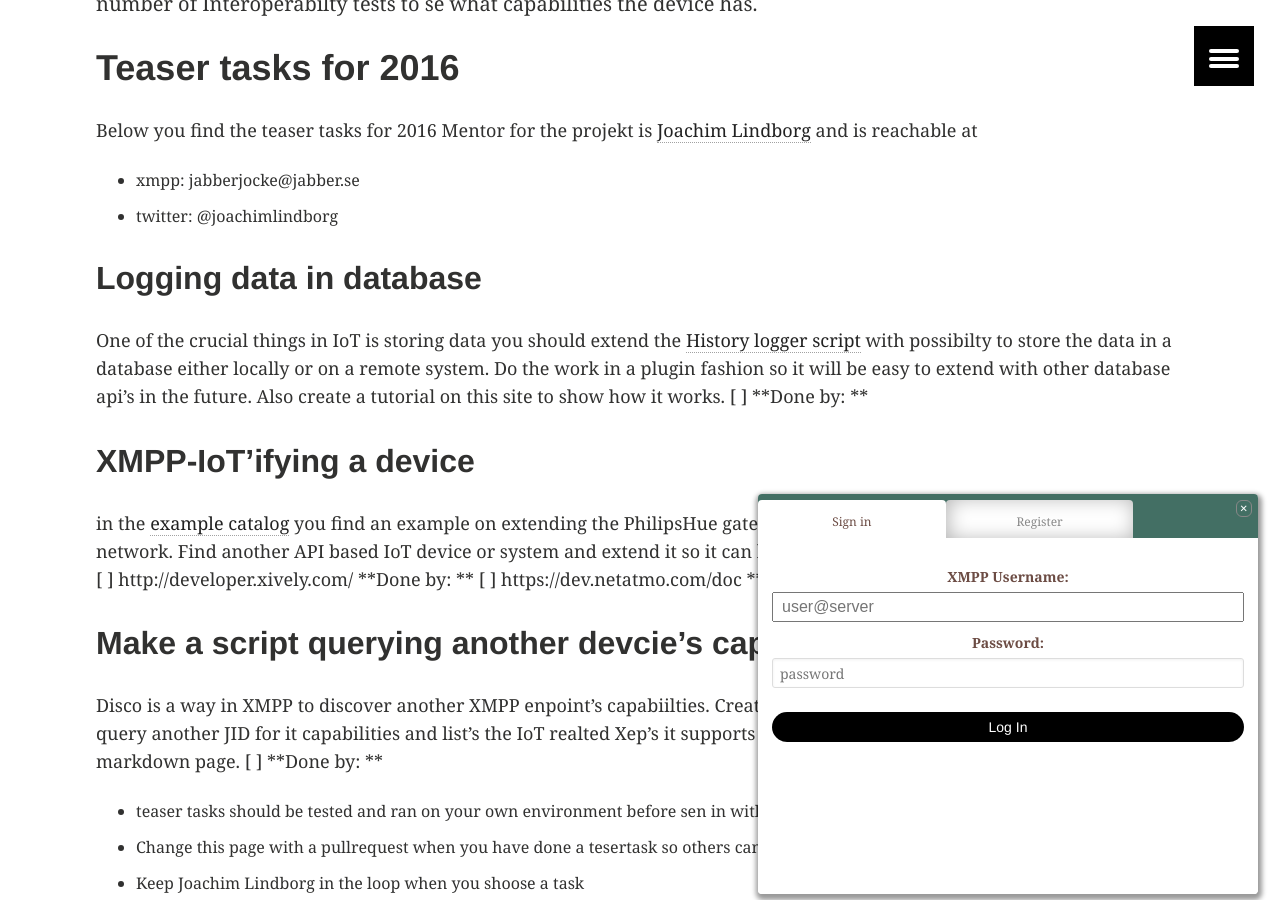
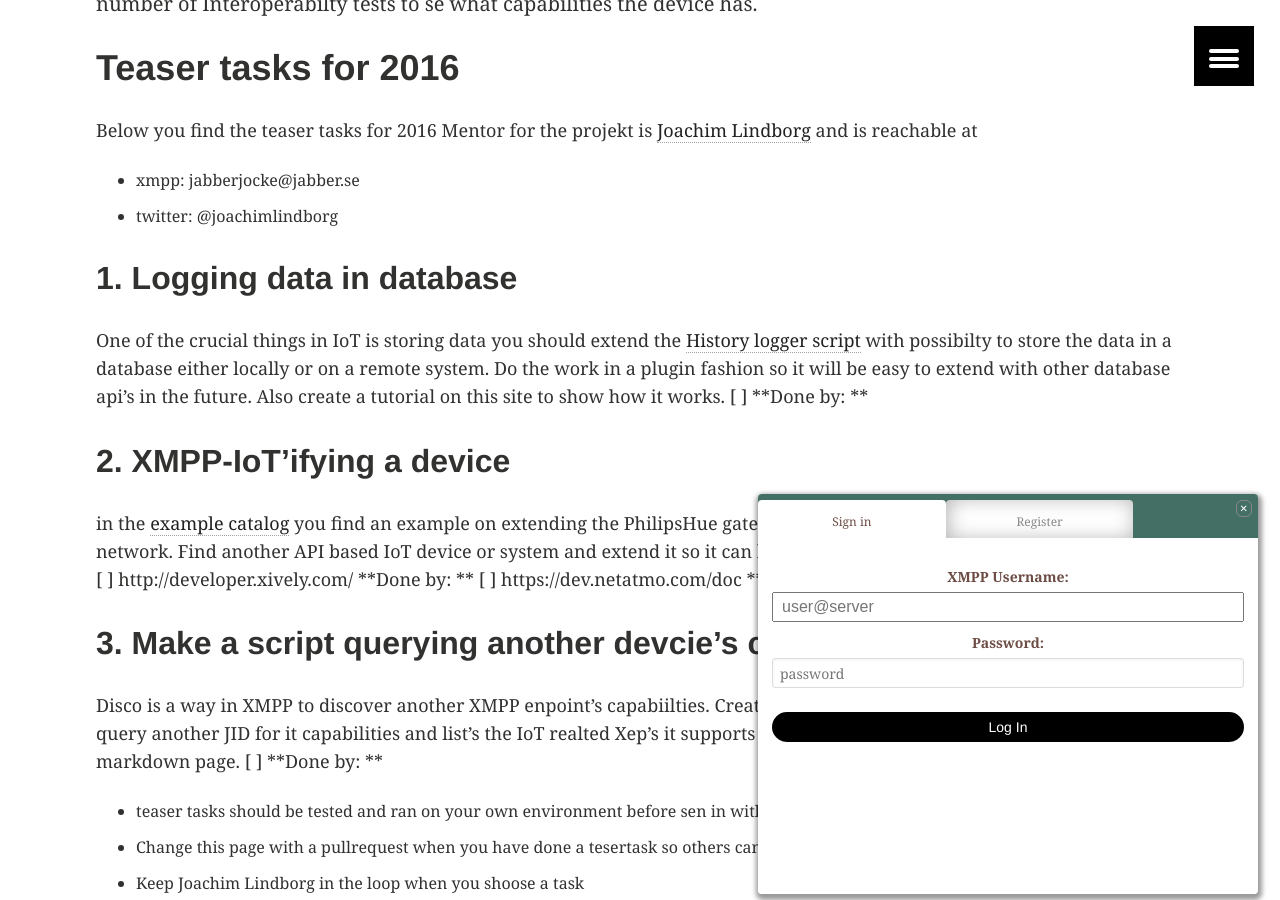
Before and after one commit to xmpp-iot/xmpp-iot.github.io, a Jekyll site: the page built from gsoc/index.md, in a window 1280 px wide and 900 px high, scrolled down 403 px. Built offline with Jekyll 4.4.1, drawn with Linux system fonts in a browser that asks for light colours; some web fonts are replaced.

Commit message:
numbering teaser tasks

```diff
--- a/gsoc/index.md
+++ b/gsoc/index.md
@@ -20,18 +20,18 @@ Mentor for the projekt is [Joachim Lindborg](http://lsys.se) and is reachable at
   - xmpp: jabberjocke@jabber.se
   - twitter: @joachimlindborg
 
-## Logging data in database
+## 1. Logging data in database
 One of the crucial things in IoT is storing data you should extend the [History logger script](https://github.com/joachimlindborg/SleekXMPP/tree/xep_0323_325/examples/IoT) with possibilty to store the data in a database either locally or on a remote system. Do the work in a plugin fashion so it will be easy to extend with other database api's in the future. Also create a tutorial on this site to show how it works.
   [ ] **Done by: **
 
-## XMPP-IoT'ifying a device
+## 2. XMPP-IoT'ifying a device
 in the [example catalog](https://github.com/joachimlindborg/SleekXMPP/tree/xep_0323_325/examples/IoT) you find an example on extending the PhilipsHue gateway so it can be used over the XMPP-IoT network. Find another API based IoT device or system and extend it so it can be accessed over the XMPP network. some ideas:
   [ ] http://developer.xively.com/ **Done by: **
   [ ] https://dev.netatmo.com/doc **Done by: **
   [ ] Add your own thing **Done by: **
 
 
-## Make a script querying another devcie's capabilities
+## 3. Make a script querying another devcie's capabilities
 Disco is a way in XMPP to discover another XMPP enpoint's capabiilties. Create a script in the [example catalog](https://github.com/joachimlindborg/SleekXMPP/tree/xep_0323_325/examples/IoT) catalog that query another JID for it capabilities and list's the IoT realted Xep's it supports in a nice fashion prefrably creating a nice markdown page.
   [ ] **Done by: **
 
```
